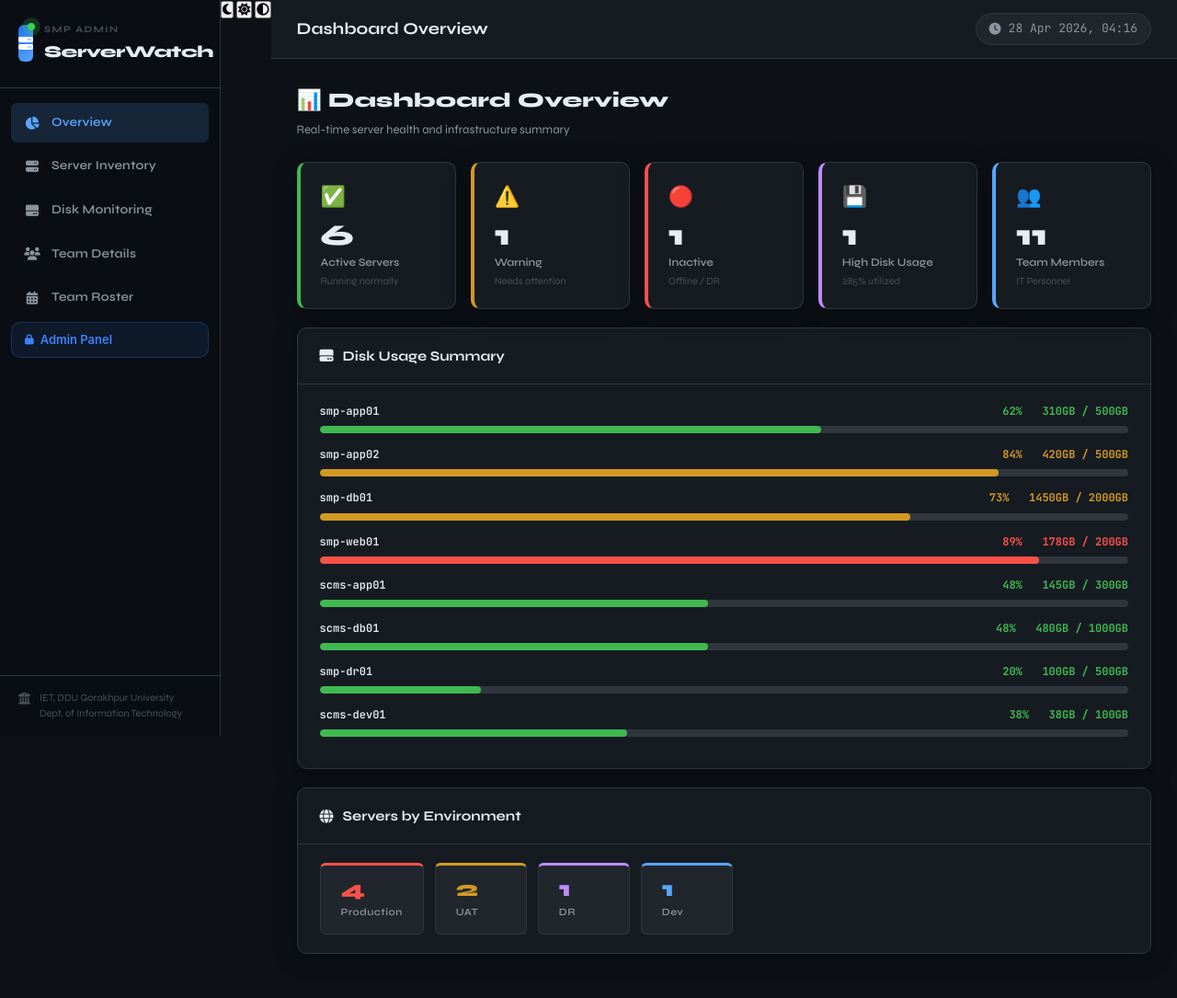
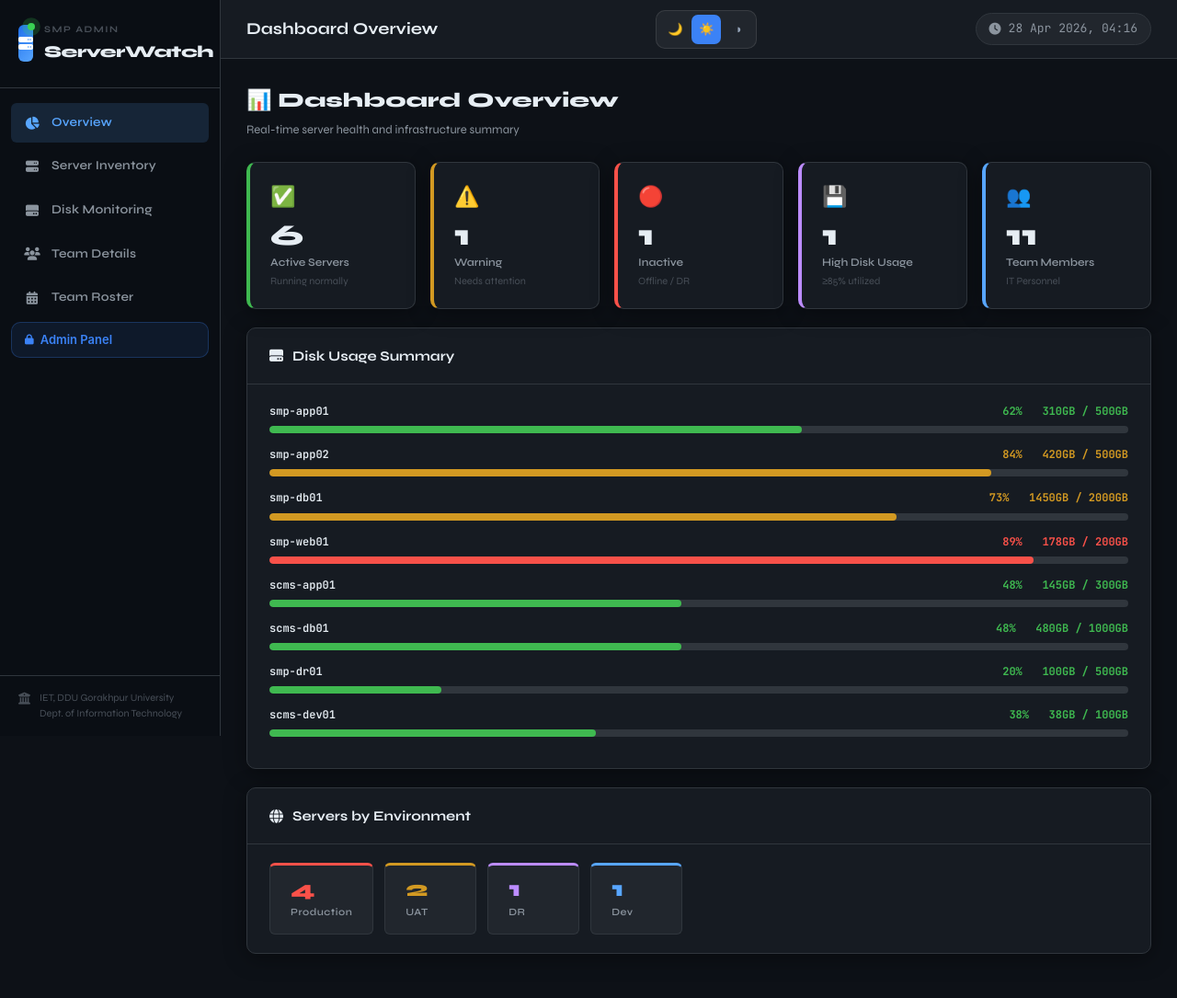
Before and after one commit to Diksha159457/server_monitoring_dashboard, a Flask app: page / in a window 1280 px wide. Shown: the whole page at 92% size. Run offline with Flask 3, Linux system fonts and the light colour scheme; some libraries are stand-ins or nearby versions.

Commit message:
update theme modes

```diff
--- a/templates/index.html
+++ b/templates/index.html
@@ -136,14 +136,7 @@
     </div>
   </aside>
   <!-- End of sidebar -->
-<div class="header-right">
-      <!-- Theme toggle -->
-      <div class="theme-toggle" title="Switch theme">
-        <button class="theme-btn" id="btn-dark"  onclick="setTheme('dark')"  title="Dark"><i class="fas fa-moon"></i></button>
-        <button class="theme-btn" id="btn-light" onclick="setTheme('light')" title="Light"><i class="fas fa-sun"></i></button>
-        <button class="theme-btn" id="btn-auto"  onclick="setTheme('auto')"  title="Auto"><i class="fas fa-circle-half-stroke"></i></button>
-      </div>
-    </div>
+
   <!-- ════════════════════════════════════════════════════════════════════════
        MAIN CONTENT AREA  —  Right panel, fills remaining width
        Contains the top header bar and all content sections (pages)
@@ -166,7 +159,12 @@
         <!-- page-title: Dynamic heading text — updated by JavaScript when the user switches sections
              id="pageTitle": Referenced by JS to update the title text on navigation -->
       </div>
-
+<!-- Theme Toggle -->
+<div style="display:flex;align-items:center;gap:2px;background:rgba(255,255,255,0.05);border:1px solid rgba(255,255,255,0.1);border-radius:10px;padding:4px;">
+  <button onclick="setTheme('dark')"  id="btn-dark"  title="Dark mode"  style="width:32px;height:32px;border-radius:7px;border:none;cursor:pointer;background:transparent;color:#94a3b8;font-size:13px;display:flex;align-items:center;justify-content:center;transition:all 0.15s">🌙</button>
+  <button onclick="setTheme('light')" id="btn-light" title="Light mode" style="width:32px;height:32px;border-radius:7px;border:none;cursor:pointer;background:transparent;color:#94a3b8;font-size:13px;display:flex;align-items:center;justify-content:center;transition:all 0.15s">☀️</button>
+  <button onclick="setTheme('auto')"  id="btn-auto"  title="Auto"       style="width:32px;height:32px;border-radius:7px;border:none;cursor:pointer;background:transparent;color:#94a3b8;font-size:13px;display:flex;align-items:center;justify-content:center;transition:all 0.15s">◑</button>
+</div>
       <!-- Right side of topbar: last-updated timestamp injected by Flask -->
       <div class="topbar-right">
         <div class="topbar-time">
@@ -472,6 +470,23 @@
 <script src="{{ url_for('static', filename='js/main.js') }}"></script>
 <!-- url_for('static', ...): Flask Jinja2 helper generates the correct URL to /static/js/main.js
      Placed last in <body> so the DOM is fully parsed before the script accesses any element by id -->
-
+<script>
+function applyTheme(t){
+  if(t==='auto'){
+    t=window.matchMedia('(prefers-color-scheme: dark)').matches?'dark':'light';
+  }
+  document.documentElement.setAttribute('data-theme',t);
+  document.getElementById('btn-dark') ?.style && (document.getElementById('btn-dark').style.background  = t==='dark' ?'#3b82f6':'transparent');
+  document.getElementById('btn-light')?.style && (document.getElementById('btn-light').style.background = t==='light'?'#3b82f6':'transparent');
+  document.getElementById('btn-auto') ?.style && (document.getElementById('btn-auto').style.background  = localStorage.getItem('sw-theme')==='auto'?'#3b82f6':'transparent');
+}
+function setTheme(t){ localStorage.setItem('sw-theme',t); applyTheme(t); }
+(function(){
+  applyTheme(localStorage.getItem('sw-theme')||'auto');
+  window.matchMedia('(prefers-color-scheme: dark)').addEventListener('change',()=>{
+    if((localStorage.getItem('sw-theme')||'auto')==='auto') applyTheme('auto');
+  });
+})();
+</script>
 </body>
 </html>
```
Also changed, not shown: templates/login.html (+11 -9 lines).
